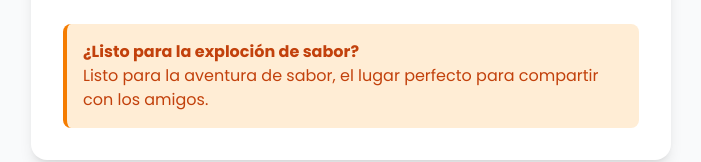
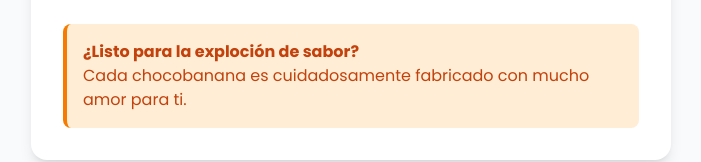
Before and after one commit to Maxlagartilloia/prueba1982, a plain HTML site: page index.html in a window 1280 px wide. Shown: the part 520-682 px from the top of the page, without its empty margins (289-990 px from the left). Drawn offline with nearby package versions, Linux system fonts and the light colour scheme.

Commit message:
index.html

```diff
--- a/index.html
+++ b/index.html
@@ -107,7 +107,7 @@
                     <p class="text-gray-600 mb-6">Por favor, escanea el código QR que se encuentra en tu mesa para poder iniciar tu pedido.</p>
                     <div class="bg-orange-100 border-l-4 border-brand-orange text-orange-700 p-4 rounded-lg text-left">
                         <p class="font-bold">¿Listo para la exploción de sabor?</p>
-                        <p>Listo para la aventura de sabor, el lugar perfecto para compartir con los amigos.</p>
+                        <p>Cada chocobanana es cuidadosamente fabricado con mucho amor para ti.</p>
                     </div>
                 </div>
             </div>
```
